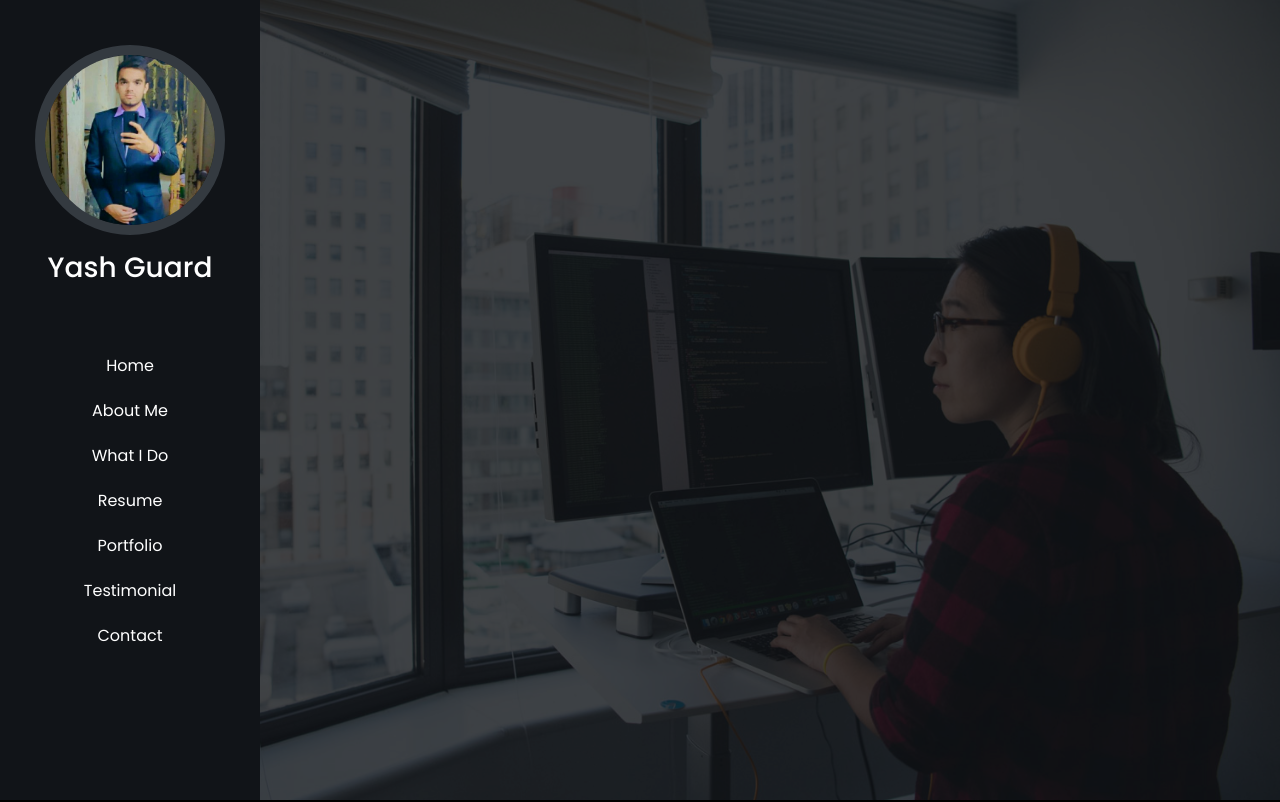
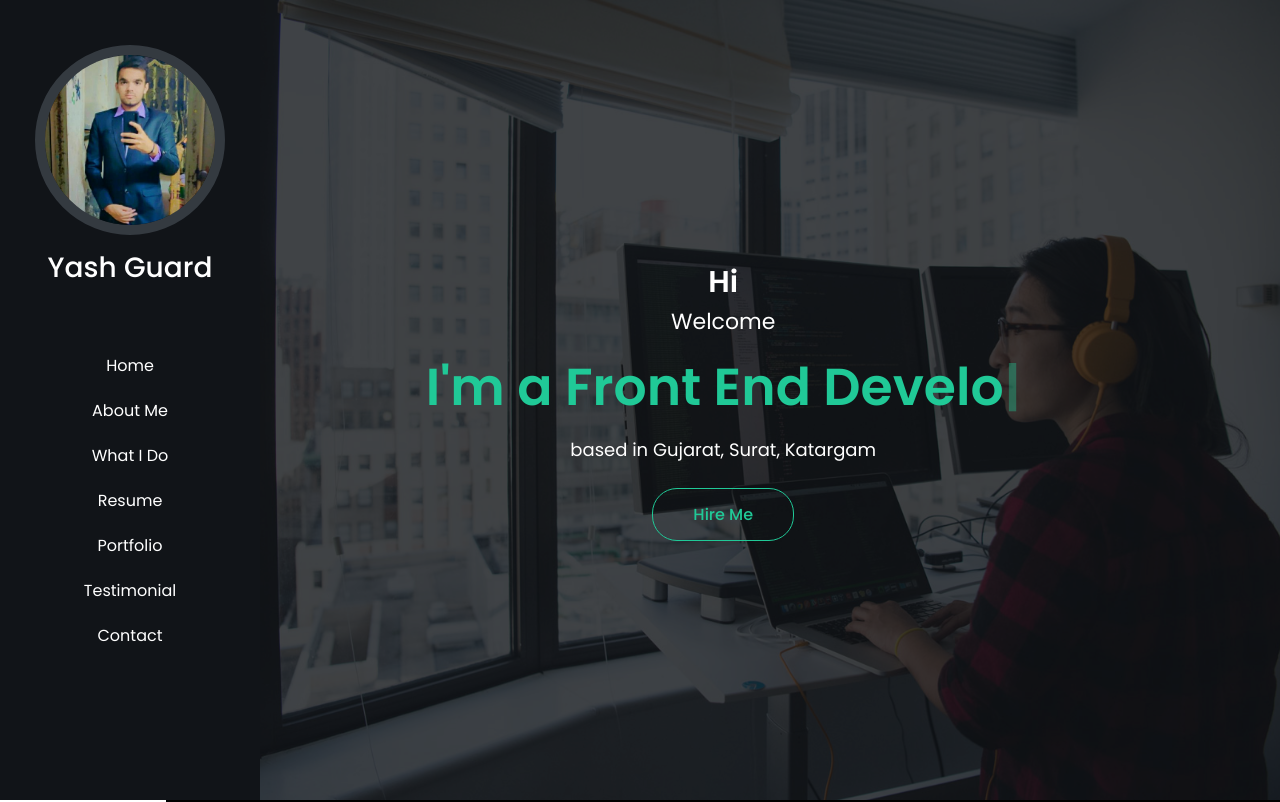
Before and after one commit to yashguard/Portfolio, a React (Create React App) app: page / in a window 1280 px wide. Shown: the top 802 px of the page. Built offline with nearby package versions, Linux system fonts and the light colour scheme.

Commit message:
Home Section Done

```diff
--- a/package.json
+++ b/package.json
@@ -12,6 +12,8 @@
     "react-router-dom": "^6.14.1",
     "react-router-hash-link": "^2.4.3",
     "react-scripts": "5.0.1",
+    "react-simple-typewriter": "^5.0.1",
+    "typewriter-effect": "^2.20.1",
     "web-vitals": "^2.1.4"
   },
   "scripts": {
--- a/src/App.css
+++ b/src/App.css
@@ -46,6 +46,19 @@ a {
   font-weight: 400;
   text-decoration: none;
   display: block;
+}
+
+.text-white {
+  color: var(--white);
+}
+
+.bg {
+  height: 100vh;
+  background-color: black;
+  color: white;
+  display: flex;
+  align-items: center;
+  justify-content: center;
 }
 
 /* ============================
@@ -119,7 +132,7 @@ nav ul a:hover {
  ============================ */
 
 .sections {
-  width: 100%;
+  width: 87%;
   position: absolute;
   z-index: 99;
   top: 0;
@@ -145,11 +158,82 @@ nav ul a:hover {
   height: 100vh;
 }
 
-.bg {
-  height: 100vh;
-  background-color: black;
-  color: white;
-  display: flex;
-  align-items: center;
-  justify-content: center;
+.sections .home-section .overlay .titleOne {
+  animation-name: moveRight;
+  animation-duration: 0.7s;
+  font-size: 30px;
+  font-weight: 600;
 }
+
+.sections .home-section .overlay .titleTwo {
+  animation-name: moveLeft;
+  animation-duration: 1s;
+  font-size: 22px;
+  font-weight: 400;
+}
+
+.sections .home-section .overlay .titleThree {
+  animation-name: moveUp;
+  animation-duration: 1.3s;
+  font-size: 18px;
+  font-weight: 400;
+}
+
+@keyframes moveRight {
+  0% {
+    opacity: 0;
+    transform: translateX(100px);
+  }
+
+  100% {
+    opacity: 1;
+    transform: translate(0);
+  }
+}
+
+@keyframes moveLeft {
+  0% {
+    opacity: 0;
+    transform: translateX(-150px);
+  }
+
+  100% {
+    opacity: 1;
+    transform: translate(0);
+  }
+}
+
+@keyframes moveUp {
+  0% {
+    opacity: 0;
+    transform: translateY(50px);
+  }
+
+  100% {
+    opacity: 1;
+    transform: translate(0);
+  }
+}
+
+.sections .home-section .overlay h1 {
+  font-size: 52px;
+  font-weight: 600;
+  color: var(--light-green);
+  margin: 10px 0;
+}
+
+.sections .home-section .overlay a {
+  padding: 13px 40px;
+  border: 1px solid var(--light-green);
+  border-radius: 25px;
+  font-size: 16px;
+  font-weight: 500;
+  color: var(--light-green);
+  margin-top: 25px;
+  transition: all 0.5s;
+}
+
+.sections .home-section .overlay a:hover {
+  background-color: var(--light-green);
+  color: var(--white);
+}
--- a/src/Components/Home.jsx
+++ b/src/Components/Home.jsx
@@ -1,9 +1,34 @@
-import React from 'react'
+import React, { useState } from 'react'
+import { HashLink as Link } from 'react-router-hash-link'
+import Typewriter from 'typewriter-effect'
+
 
 const Home = () => {
+  let [state] = useState({
+    titleOne : "Hi",
+    titleTwo : "Welcome",
+    titleThree : "based in Gujarat, Surat, Katargam"
+  })
   return (
     <div className='home-section' id='home'>
-      <div className="overlay"></div>
+      <div className="overlay row justify-content-center align-items-center flex-column text-white">
+        <h2 className='titleOne'>{state.titleOne}</h2>
+        <h3 className='titleTwo'>{state.titleTwo}</h3>
+        <h1>
+          <Typewriter options={{
+            autoStart : true,
+            loop : true,
+            delay : 40,
+            strings : [
+              "I'm Yash Guard.",
+              "I'm a Front End Developer.",
+              "I'm a Back End Developer."
+            ]
+          }}/>
+        </h1>
+        <span className='titleThree'>{state.titleThree}</span>
+        <Link to="#testimonial" smooth>Hire Me</Link>
+      </div>
     </div>
   )
 }
```
Also changed, not shown: 1 other file (tests, documents, lock files or other folders).
